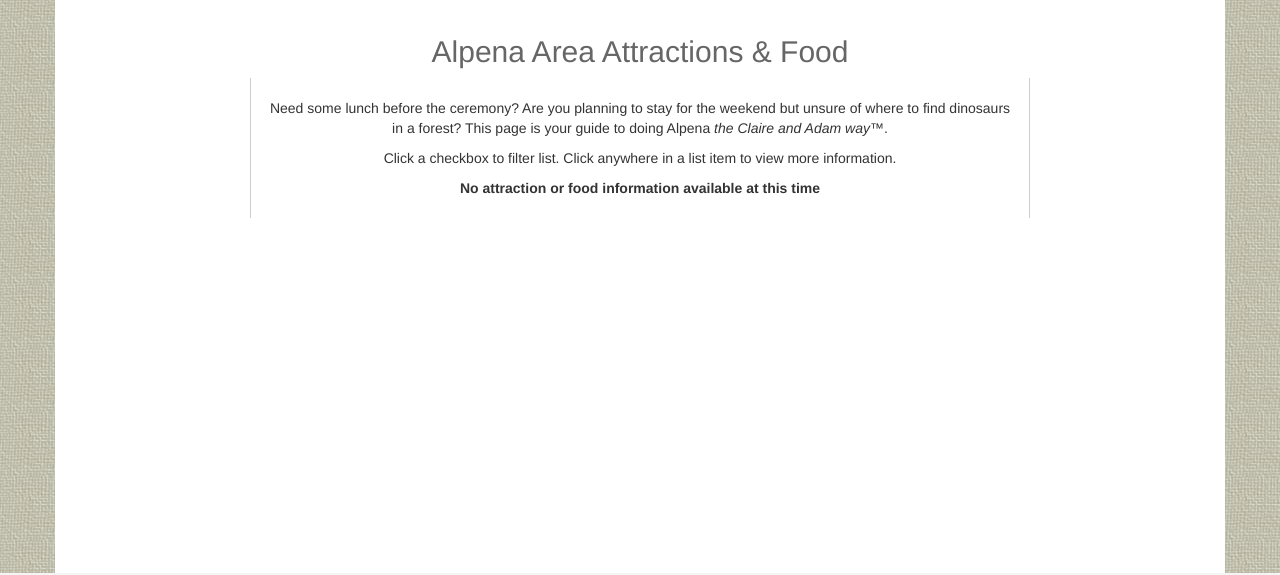
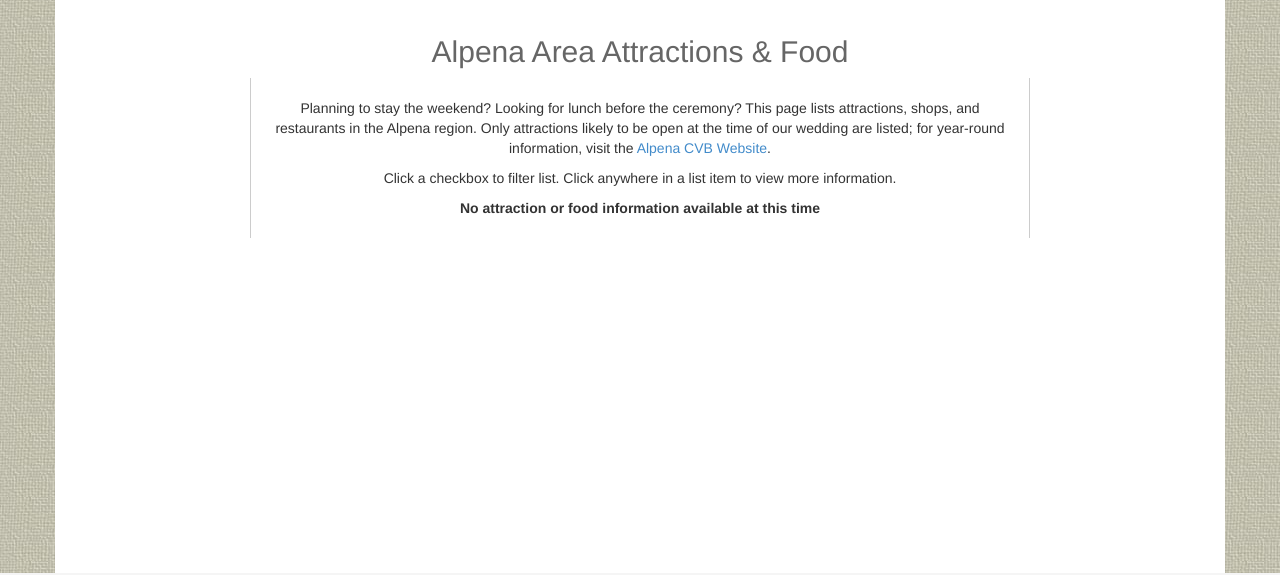
Before and after one commit to adambeagle/acweddingsite, a Django app: template acwedding/templates/tourisminfo/poi_index.html in a window 1280 px wide. Shown: the part 207-782 px from the top of the page. Run offline with Django 3.2, Linux system fonts and the light colour scheme; the template is opened without the code that fills it, so the values that code supplies are empty; some libraries are stand-ins or nearby versions; some web fonts are replaced.

Commit message:
Slight wording change on attraction index

```diff
--- a/acwedding/templates/tourisminfo/poi_index.html
+++ b/acwedding/templates/tourisminfo/poi_index.html
@@ -3,7 +3,7 @@
 {% block page_title %}{% block h2 %}Alpena Area Attractions &amp; Food{% endblock h2 %}{% endblock page_title %}
 
 {% block page_description %}
-    <p>Need some lunch before the ceremony? Are you planning to stay for the weekend but unsure of where to find dinosaurs in a forest? This page is your guide to doing Alpena <em>the Claire and Adam way&#8482;</em>.</p>
+    <p>Planning to stay the weekend? Looking for lunch before the ceremony? This page lists attractions, shops, and restaurants in the Alpena region. Only attractions likely to be open at the time of our wedding are listed; for year-round information, visit the <a href="http://www.alpenacvb.com/">Alpena CVB Website</a>.</p>
 {% endblock page_description %}
 
 {% block empty_description %}No attraction or food information available at this time{% endblock empty_description %}
```
